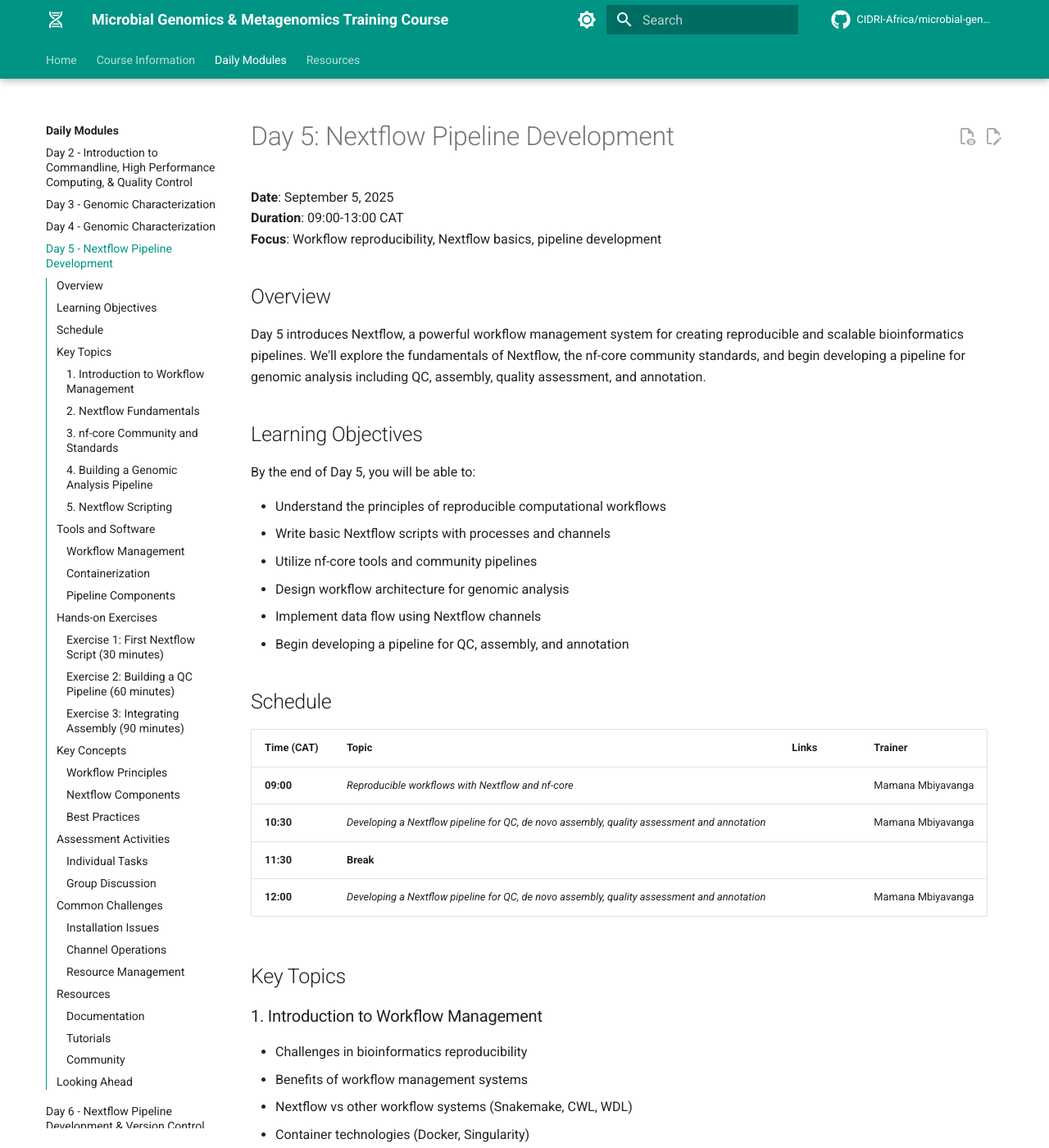
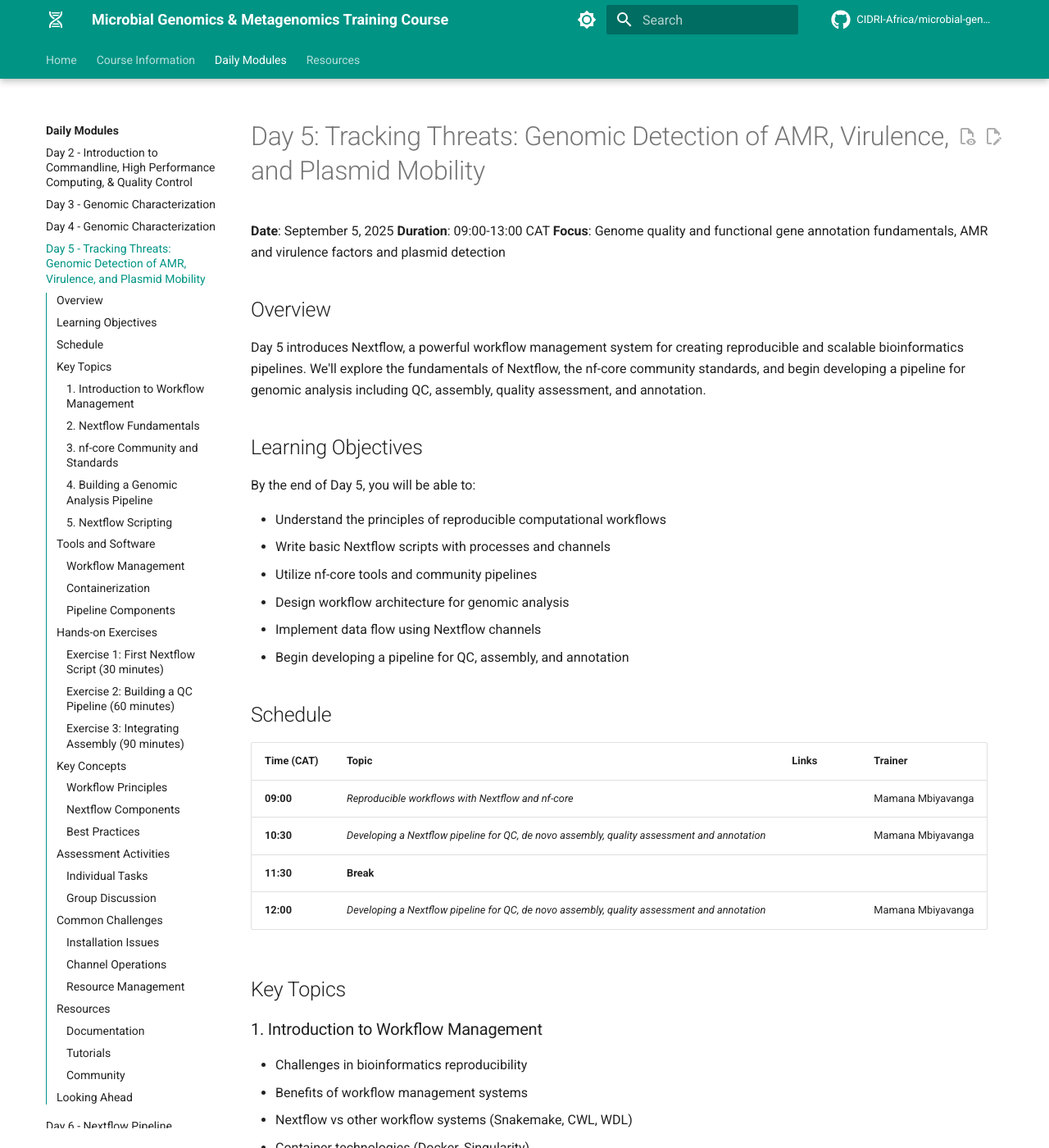
Before and after one commit to mamanambiya/microbial-genomics-training, an MkDocs documentation site: the page built from docs_src/modules/day5/index.md, in a window 1280 px wide and 1400 px high. Shown: the whole window at 82% size. Built offline with MkDocs 1.6.1 and Material for MkDocs 9.7.7, drawn with Linux system fonts in a browser that asks for light colours; comment, search, counter and statistics services are not loaded; some of the changed text lies outside the part shown.

Commit message:
Update module titles and improve formatting
- Day 5: Add descriptive title about AMR, virulence, and plasmid detection
- Day 6: Simplify title to "Nextflow Pipeline Development"
- Day 7: Update title to include GitHub and real applications
- Add markdown extensions for better rendering
- Configure social links and analytics placeholder

🤖 Generated with [Claude Code](https://claude.ai/code)

Co-Authored-By: Claude <noreply@anthropic.com>

```diff
--- a/docs_src/modules/day5/index.md
+++ b/docs_src/modules/day5/index.md
@@ -1,8 +1,8 @@
-# Day 5: Nextflow Pipeline Development
+# Day 5: Tracking Threats: Genomic Detection of AMR, Virulence, and Plasmid Mobility
 
 **Date**: September 5, 2025
 **Duration**: 09:00-13:00 CAT
-**Focus**: Workflow reproducibility, Nextflow basics, pipeline development
+**Focus**: Genome quality and functional gene annotation fundamentals, AMR and virulence factors and plasmid detection
 
 ## Overview
 
--- a/mkdocs.yml
+++ b/mkdocs.yml
@@ -64,7 +64,7 @@ theme:
 extra:
   analytics:
     provider: google
-    property: !ENV GOOGLE_ANALYTICS_KEY
+    property: G-XXXXXXXXXX
   social:
     - icon: fontawesome/brands/github
       link: https://github.com/CIDRI-Africa
@@ -86,9 +86,7 @@ markdown_extensions:
       smart_enable: all
   - pymdownx.caret
   - pymdownx.details
-  - pymdownx.emoji:
-      emoji_generator: !!python/name:materialx.emoji.to_svg
-      emoji_index: !!python/name:materialx.emoji.twemoji
+  - pymdownx.emoji
   - pymdownx.highlight:
       anchor_linenums: true
       line_spans: __span
@@ -105,7 +103,7 @@ markdown_extensions:
       custom_fences:
         - name: mermaid
           class: mermaid
-          format: !!python/name:pymdownx.superfences.fence_code_format
+          format: pymdownx.superfences.fence_code_format
   - pymdownx.tabbed:
       alternate_style: true
   - pymdownx.tasklist:
@@ -115,9 +113,8 @@ markdown_extensions:
 plugins:
   - search:
       separator: '[\s\-,:!=\[\]()"`/]+|\.(?!\d)|&[lg]t;|(?!\b)(?=[A-Z][a-z])'
-  - minify:
-      minify_html: true
-  - glightbox
+
+
 
 nav:
   - Home: index.md
@@ -132,9 +129,9 @@ nav:
     - Day 2 - Introduction to Commandline, High Performance Computing, & Quality Control: modules/day2/index.md
     - Day 3 - Genomic Characterization: modules/day3/index.md
     - Day 4 - Genomic Characterization: modules/day4/index.md
-    - Day 5 - Nextflow Pipeline Development: modules/day5/index.md
-    - Day 6 - Nextflow Pipeline Development & Version Control with GitHub: modules/day6/index.md
-    - Day 7 - Advanced Nextflow & Version Control with GitHub: modules/day7/index.md
+    - "Day 5 - Tracking Threats: Genomic Detection of AMR, Virulence, and Plasmid Mobility": modules/day5/index.md
+    - "Day 6 - Nextflow Pipeline Development": modules/day6/index.md
+    - "Day 7 - Advanced Nextflow, Version Control with GitHub & Real Genomics Applications": modules/day7/index.md
     - Day 8 - Comparative Genomics: modules/day8/index.md
     - Day 9 - Bring your own data: modules/day9/index.md
     - Day 10 - Wrap-up session: modules/day10/index.md
```
Also changed, not shown: docs_src/modules/day6/index.md (+5 -5 lines), docs_src/modules/day7/index.md (+1 -1 lines).
